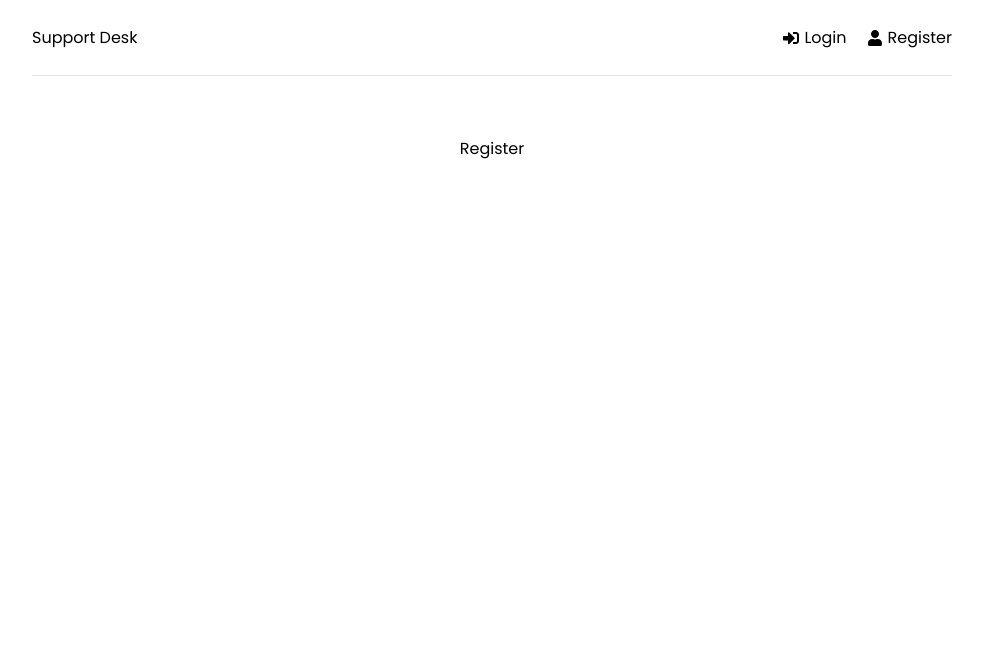
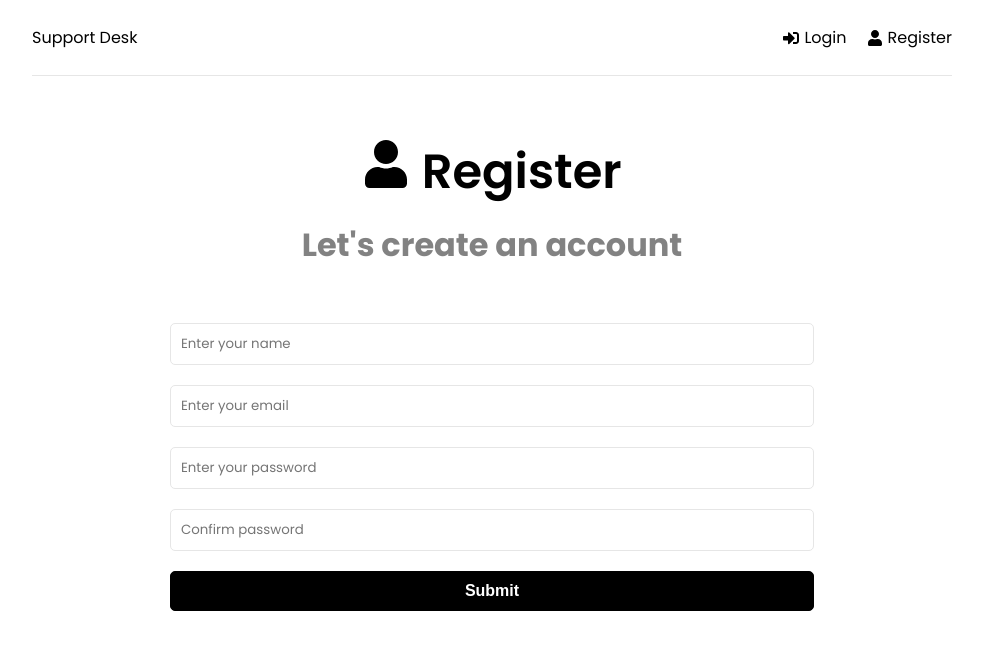
Before and after one commit to pqhung3007/support-desk, a React (Create React App) app in the folder frontend/: page /register in a window 1280 px wide. Shown: the top 650 px of the page, without its empty margins (148-1131 px from the left). Built offline with nearby package versions, Linux system fonts and the light colour scheme.

Commit message:
build home, login & register page UI

```diff
--- a/frontend/src/pages/Home.jsx
+++ b/frontend/src/pages/Home.jsx
@@ -1,7 +1,24 @@
 import React from "react";
+import { FaQuestionCircle, FaTicketAlt } from "react-icons/fa";
+import { Link } from "react-router-dom";
 
 function Home() {
-  return <div>Home</div>;
+  return (
+    <>
+      <section className="heading">
+        <h1>What do you need help with?</h1>
+        <p>Please choose from an option below</p>
+      </section>
+
+      <Link to="/new-ticket" className="btn btn-reverse btn-block">
+        <FaQuestionCircle /> Create new ticket
+      </Link>
+
+      <Link to="/tickets" className="btn btn-block">
+        <FaTicketAlt /> View my ticket
+      </Link>
+    </>
+  );
 }
 
 export default Home;
--- a/frontend/src/pages/Login.jsx
+++ b/frontend/src/pages/Login.jsx
@@ -1,7 +1,68 @@
-import React from "react";
+import React, { useState } from "react";
+import { toast } from "react-toastify";
+import { FaSignInAlt } from "react-icons/fa";
 
 function Login() {
-  return <div>Login</div>;
+  const [formData, setFormData] = useState({
+    email: "",
+    password: "",
+  });
+  const { email, password } = formData;
+
+  const handleChange = (e) => {
+    setFormData((prevState) => ({
+      ...prevState,
+      //? name attribute
+      [e.target.name]: e.target.value,
+    }));
+  };
+
+  const handleSubmit = (e) => {
+    e.preventDefault();
+  };
+
+  return (
+    <>
+      <section className="heading">
+        <h1>
+          <FaSignInAlt /> Login
+        </h1>
+        <p>Let's login to get supported</p>
+      </section>
+
+      <section className="form">
+        <form onSubmit={handleSubmit}>
+          <div className="form-group">
+            <input
+              type="email"
+              className="form-control"
+              id="email"
+              name="email"
+              value={email}
+              onChange={handleChange}
+              placeholder="Enter your email"
+              required
+            />
+          </div>
+          <div className="form-group">
+            <input
+              type="password"
+              className="form-control"
+              id="password"
+              name="password"
+              value={password}
+              onChange={handleChange}
+              placeholder="Enter your password"
+              required
+            />
+          </div>
+          <div className="form-group">
+            <button className="btn btn-block">Submit</button>
+          </div>
+        </form>
+      </section>
+    </>
+  );
 }
 
 export default Login;
--- a/frontend/src/pages/Register.jsx
+++ b/frontend/src/pages/Register.jsx
@@ -1,7 +1,95 @@
-import React from "react";
+import React, { useState } from "react";
+import { toast } from "react-toastify";
+import { FaUser } from "react-icons/fa";
 
 function Register() {
-  return <div>Register</div>;
+  const [formData, setFormData] = useState({
+    name: "",
+    email: "",
+    password: "",
+    verifiedPassword: "",
+  });
+  const { name, email, password, verifiedPassword } = formData;
+
+  const handleChange = (e) => {
+    setFormData((prevState) => ({
+      ...prevState,
+      //? name attribute
+      [e.target.name]: e.target.value,
+    }));
+  };
+
+  const handleSubmit = (e) => {
+    e.preventDefault();
+
+    /* Check password matching */
+    if (password !== verifiedPassword) {
+      toast.error("Password do not match!");
+    }
+  };
+
+  return (
+    <>
+      <section className="heading">
+        <h1>
+          <FaUser /> Register
+        </h1>
+        <p>Let's create an account</p>
+      </section>
+
+      <section className="form">
+        <form onSubmit={handleSubmit}>
+          <div className="form-group">
+            <input
+              type="text"
+              className="form-control"
+              id="name"
+              name="name"
+              value={name}
+              onChange={handleChange}
+              placeholder="Enter your name"
+            />
+          </div>
+          <div className="form-group">
+            <input
+              type="email"
+              className="form-control"
+              id="email"
+              name="email"
+              value={email}
+              onChange={handleChange}
+              placeholder="Enter your email"
+            />
+          </div>
+          <div className="form-group">
+            <input
+              type="password"
+              className="form-control"
+              id="password"
+              name="password"
+              value={password}
+              onChange={handleChange}
+              placeholder="Enter your password"
+            />
+          </div>
+          <div className="form-group">
+            <input
+              type="password"
+              className="form-control"
+              id="passwords"
+              name="verifiedPassword"
+              value={verifiedPassword}
+              onChange={handleChange}
+              placeholder="Confirm password"
+            />
+          </div>
+          <div className="form-group">
+            <button className="btn btn-block">Submit</button>
+          </div>
+        </form>
+      </section>
+    </>
+  );
 }
 
 export default Register;
```
